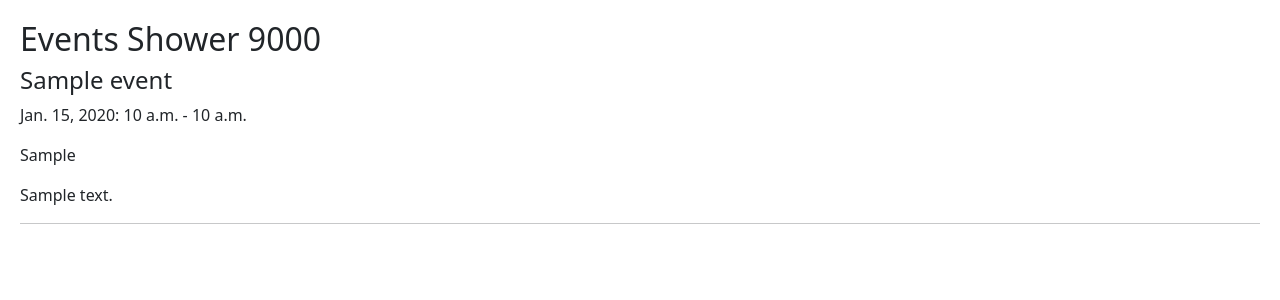
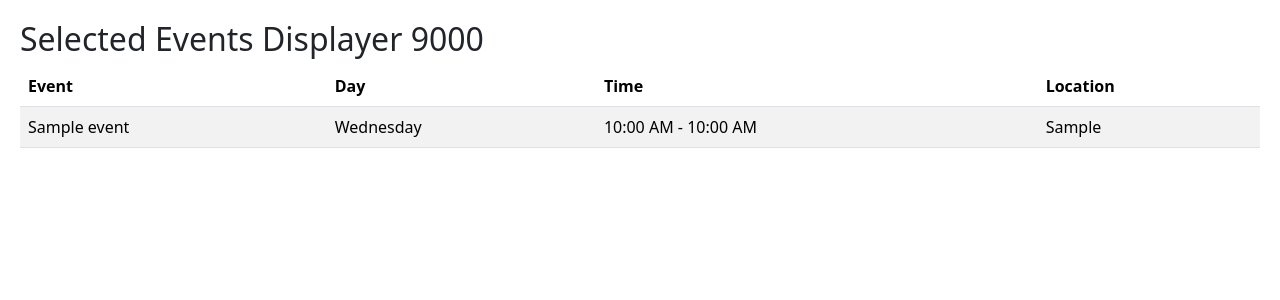
Before and after one commit to amansomething/schedule_maker_9000, a Django app: page /selected_events in a window 1280 px wide. Shown: the part 72-372 px from the top of the page. Run offline with Django 4.2, Linux system fonts and the light colour scheme; a user stored in the database is signed in; tables that the repository leaves empty hold one stand-in row (values such as "Sample post"); parts of the project's set-up code (start-up, migrations or seed data) failed here and were passed over; some libraries are stand-ins or nearby versions.

Commit message:
fix: Local time in selected events.

```diff
--- a/main/views.py
+++ b/main/views.py
@@ -71,7 +71,21 @@ def get_context(request: WSGIRequest):
         except IndexError:
             print("Error: Day not found.")
 
-    all_selected_events = SelectEvent.objects.filter(user=request.user, selected=True)
+    all_selected_events_raw = SelectEvent.objects.filter(user=request.user, selected=True)
+
+    all_selected_events = []
+    for event in all_selected_events_raw:
+        e = event.event
+        event_info = {
+            "id": e.id,
+            "title": e.title,
+            "description": e.description,
+            "day": e.start_time.strftime("%A"),
+            "start_time": localtime(e.start_time).strftime("%I:%M %p"),
+            "end_time": localtime(e.end_time).strftime("%I:%M %p"),
+            "location": e.location,
+        }
+        all_selected_events.append(event_info)
 
     context = {
         "all_events": all_events,
@@ -87,7 +101,7 @@ def get_context(request: WSGIRequest):
 @login_required(login_url='/admin/login/?next=/get_data')
 def get_data(request: WSGIRequest) -> render:
     """
-    Gets the latest data from the website and saves the results.
+    Gets the latest data from talks folder saves the results.
     If successful, also parses the data and fills the database.
     """
     errors = None
@@ -111,7 +125,7 @@ def get_data(request: WSGIRequest) -> render:
 
 def parse_data(request: WSGIRequest) -> Optional[list[str]]:
     """
-    Parses the latest schedule data for all files in the results directory.
+    Parses the latest schedule data for all files in the talks directory.
     """
     errors = []
 
--- a/templates/select_events.html
+++ b/templates/select_events.html
@@ -2,7 +2,7 @@
 
 {% block content %}
     <main>
-        <h2>Events Added 9000</h2>
+        <h2>Events Selector 9000</h2>
         {% include 'all_tables.html' %}
     </main>
 {% endblock content %}
--- a/templates/selected_events.html
+++ b/templates/selected_events.html
@@ -2,17 +2,26 @@
 
 {% block content %}
     <main>
-        <h2>Events Shower 9000</h2>
-        {% for event in all_selected_events %}
-            <h4>{{ event.event.title }}</h4>
-            <p>
-                {{ event.event.start_time.date }}:
-                {{ event.event.start_time.time }} - {{ event.event.end_time.time }}
-            </p>
-            <p>{{ event.event.location }}</p>
-{#            <p>{{ event.event.presenter_names }}</p>#}
-            <p>{{ event.event.description }}</p>
-            <hr>
-        {% endfor %}
+        <h2>Selected Events Displayer 9000</h2>
+        <table class="table table-striped">
+            <thead>
+            <tr>
+                <th>Event</th>
+                <th>Day</th>
+                <th>Time</th>
+                <th>Location</th>
+            </tr>
+            </thead>
+            <tbody>
+            {% for event in all_selected_events %}
+                <tr>
+                    <td>{{ event.title }}</td>
+                    <td>{{ event.day }}</td>
+                    <td>{{ event.start_time }} - {{ event.end_time }}</td>
+                    <td>{{ event.location }}</td>
+                </tr>
+            {% endfor %}
+            </tbody>
+        </table>
     </main>
 {% endblock content %}
```
Also changed, not shown: static/img/selected-events.png.
